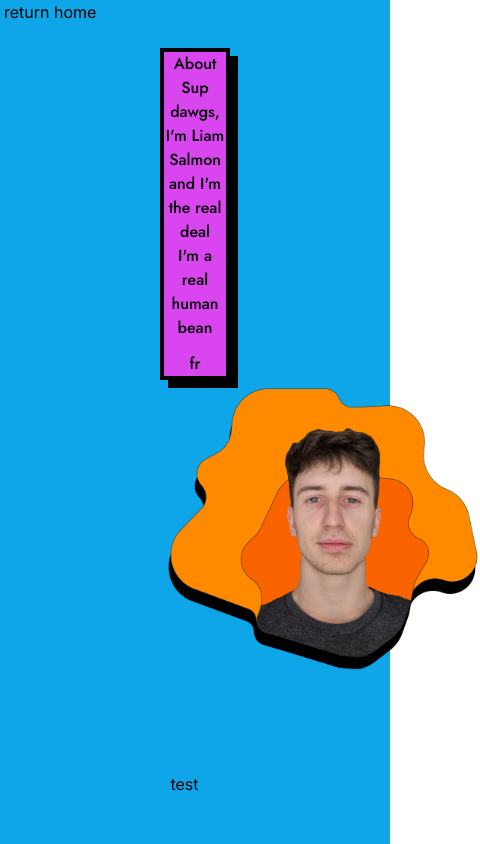
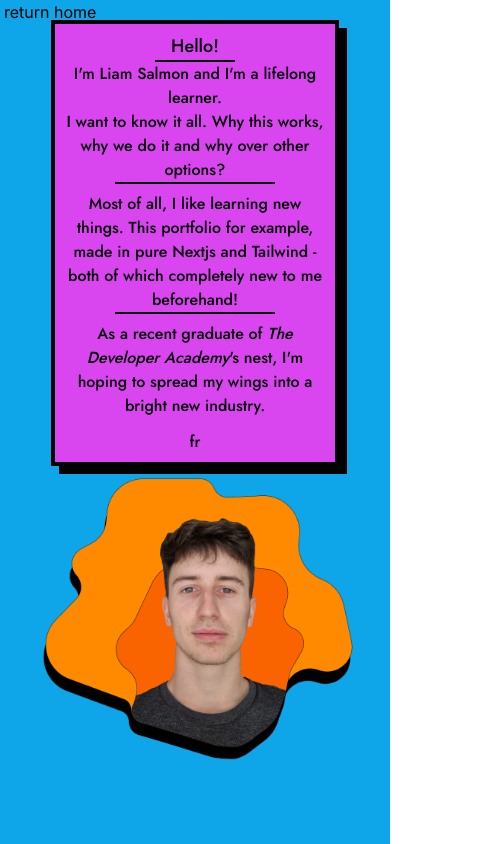
Before and after one commit to ElSammen/liamsalmon.com, a Next.js app: page /pages/about in a window 390 px wide. Shown: the whole page, 480 px wide, since content can reach past the window. Built offline with nearby package versions, Linux system fonts and the light colour scheme; a web font is replaced by a local one.

Commit message:
checking mobile sizing

```diff
--- a/app/layout.js
+++ b/app/layout.js
@@ -6,6 +6,7 @@ const inter = Inter({ subsets: ['latin'] })
 export const metadata = {
   title: 'Liam Salmon',
   description: 'Portfolio for Liam Salmon Fullstack Developer',
+  content: "width=device-width, initial-scale=1",
 }
 
 export default function RootLayout({ children }) {
--- a/app/pages/about/page.js
+++ b/app/pages/about/page.js
@@ -5,35 +5,38 @@ import { headerFont, subheaderFont } from '../../utils/fonts.js'
 
 export default function About() {
     return (
-        <main className="bg-sky-500 flex min-h-screen min-w-screen flex-col flex-wrap items-center justify-between p-[3rem]">
-            <section className="maintop flex md:flex-row flex-wrap justify-between w-full px-28 md:mx-auto sm:my-[3rem] text-center md:text-left">
+        <main className="bg-sky-500 flex min-h-screen w-screen flex-col flex-wrap items-center sm:justify-between sm:p-[3rem] overflow-clip">
+            <section className="maintop flex md:flex-row flex-wrap sm:justify-between w-full sm:px-28 md:mx-auto sm:my-[3rem] text-center md:text-left">
                 <Link href="/">
                     <div className="absolute top-0 left-1">
                         <span>return home</span>
                     </div>
                 </Link>
-                <div className="flex flex-col about-box bg-fuchsia-500 border-4 border-black shadow-[8px_8px_0px_rgba(0,0,0,1)] w-[20rem] text-center">
+                <div className="flex flex-col about-box bg-fuchsia-500 mt-5 mx-auto p-2 border-4 border-black shadow-[8px_8px_0px_rgba(0,0,0,1)] h-15 w-72 sm:w-80 text-center">
                     <div className={subheaderFont.className}>
-                        <p className="">About</p>
-                        <p>Sup dawgs, I&apos;m Liam Salmon and I&apos;m the real deal</p>
-                        <p>I&apos;m a real human bean</p>
-                        <p></p>
+                        <p className="border-b-2 w-20 border-black mx-auto text-lg">Hello!</p>
+                        <p>I&apos;m Liam Salmon and I&apos;m a lifelong learner.</p>
+                        <p> I want to know it all. Why this works, why we do it and why over other options?</p>
+                        <p className="border-b-2 border-black w-40 mx-auto"></p>
+                        <p className="mt-2">Most of all, I like learning new things. This portfolio for example, made in pure Nextjs and Tailwind - both of which completely new to me beforehand!</p>
+                        <p className="border-b-2 border-black w-40 mx-auto"></p>
+                        <p className="mt-2">As a recent graduate of <em><a className="hover:text-slate-200" href="https://thedeveloperacademy.com/" target="_blank">The Developer Academy</a></em>&apos;s nest, I'm hoping to spread my wings into a bright new industry.</p>
                         <p></p>
                         <p className="mt-3">fr</p></div>
                 </div>
-                <div className="flex flex-col imgbox relativ">
+                <div className="flex flex-col imgbox relative my-1  mx-auto">
                     <Image src={hero}
                         alt="Picture of the author over orange ink splatter"
-                        className="hero aspectratio-auto"
-                        style={{ width: "28rem", minWidth: "20rem" }}
+                        className="hero aspectratio-auto w-[20rem] min-w-[15rem] sm:w-[28rem]"
+                        style={{ overflow: 'none' }}
                     />
                 </div>
             </section>
-            <section className="mainbottom flex sm:flex-row flex-wrap justify-between w-full  px-28 sm:mx-auto sm:my-[3rem] text-center md:text-left">
+            {/* <section className="mainbottom flex sm:flex-row flex-wrap justify-between w-full  px-28 sm:mx-auto sm:my-[3rem] text-center md:text-left">
                 <div className="w-[70%]">
                     test
                 </div>
-            </section>
+            </section> */}
         </main>
 
     )
```
Also changed, not shown: app/page.js (+18 -19 lines).
